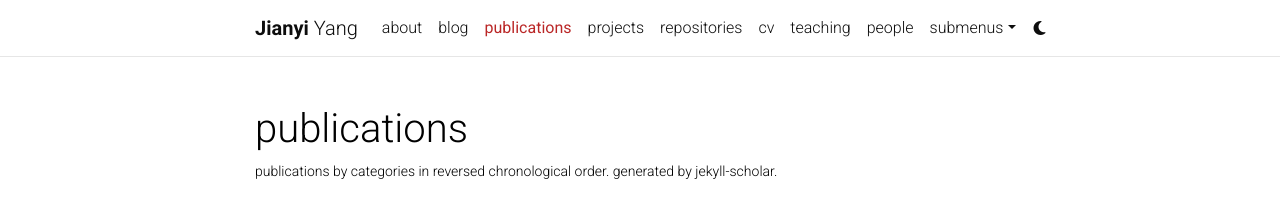
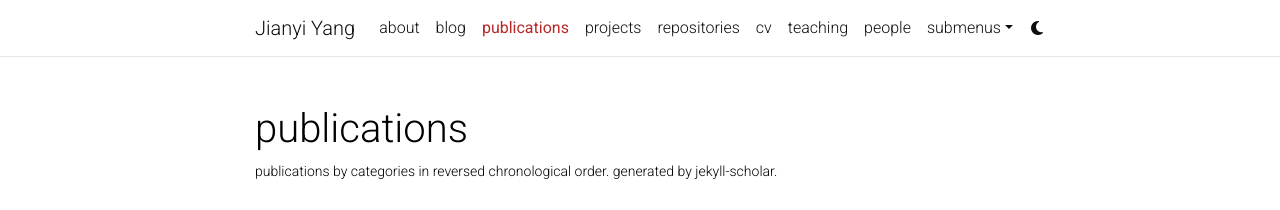
Before and after one commit to jianyiyang-ai/jianyiyang-ai.github.io, a Jekyll site: the page built from _pages/publications.md, in a window 1280 px wide. Shown: the top 210 px of the page. Built offline with Jekyll 4.4.1, drawn with Linux system fonts in a browser that asks for light colours; comment, search, counter and statistics services are not loaded; a style sheet for code colours, icons or effects is not loaded; part of the change alters nothing that is shown; grey boxes are pictures that could not be loaded.

```diff
--- a/_config.yml
+++ b/_config.yml
@@ -2,11 +2,11 @@
 # Site settings
 # -----------------------------------------------------------------------------
 
-title: blank # the website title (if blank, full name will be used instead)
+title: Jianyi Yang # the website title (if blank, full name will be used instead)
 first_name: Jianyi
 middle_name:
 last_name: Yang
-email: you@example.com
+email: jyang239 at ucr dot edu
 description: > # the ">" symbol means to ignore newlines until "footer_text:"
   A simple, whitespace theme for academics. Based on [*folio](https://github.com/bogoli/-folio) design.
 footer_text: >
```
